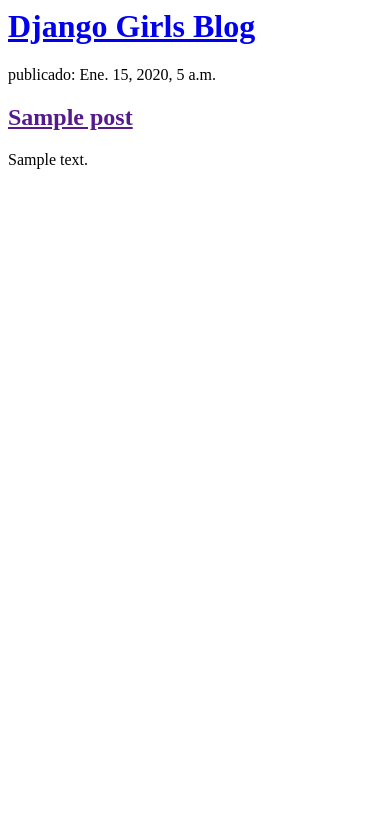
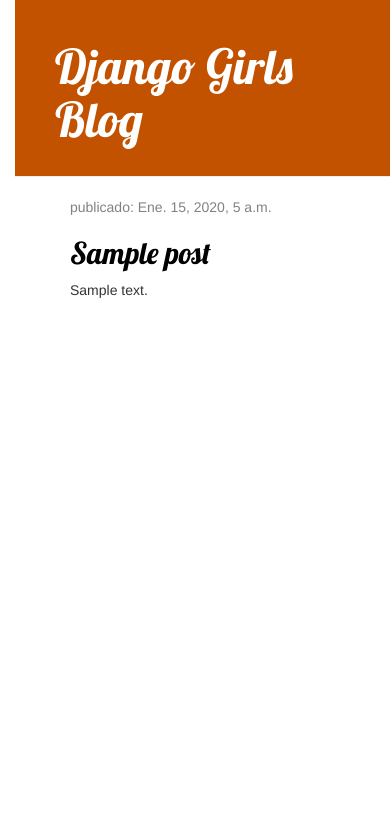
Before and after one commit to miguepoloc/django_girls, a Django app: template blog/templates/blog/post_list.html in a window 390 px wide. Shown: the top 827 px of the page. Run offline with Django 3.2, Linux system fonts and the light colour scheme; the template is opened without the code that fills it: values that come from a table or form of the project are taken from there, others are empty; tables that the repository leaves empty hold one stand-in row (values such as "Sample post"); some libraries are stand-ins or nearby versions.

Commit message:
Mejoras de colores

```diff
--- a/blog/templates/blog/post_list.html
+++ b/blog/templates/blog/post_list.html
@@ -1,22 +1,33 @@
+{% load static %}
 <html>
 
 <head>
     <title>Django Girls blog</title>
+    <link rel="stylesheet" href="//maxcdn.bootstrapcdn.com/bootstrap/3.2.0/css/bootstrap.min.css">
+    <link rel="stylesheet" href="//maxcdn.bootstrapcdn.com/bootstrap/3.2.0/css/bootstrap-theme.min.css">
+    <link rel="stylesheet" href="{% static 'css/blog.css' %}">
+    <link href="//fonts.googleapis.com/css?family=Lobster&subset=latin,latin-ext" rel="stylesheet" type="text/css">
 </head>
 
 <body>
-    <div>
+    <div class="page-header">
         <h1><a href="/">Django Girls Blog</a></h1>
     </div>
 
-    <div>
-        {% for post in posts %}
-        <div>
-            <p> publicado: {{ post.published_date }}</p>
-            <h2><a href="">{{ post.title }}</a></h2>
-            <p>{{ post.text|linebreaksbr }}</p>
+    <div class="content container">
+        <div class="row">
+            <div class="col-md-8">
+                {% for post in posts %}
+                <div class="post">
+                    <div class="date">
+                        <p>publicado: {{ post.published_date }}</p>
+                    </div>
+                    <h2><a href="">{{ post.title }}</a></h2>
+                    <p>{{ post.text|linebreaksbr }}</p>
+                </div>
+                {% endfor %}
+            </div>
         </div>
-        {% endfor %}
     </div>
 </body>
 
--- a/django_girls/settings.py
+++ b/django_girls/settings.py
@@ -118,5 +118,9 @@
 # Static files (CSS, JavaScript, Images)
 # https://docs.djangoproject.com/en/2.2/howto/static-files/
 
+STATIC_ROOT = os.path.join(BASE_DIR, 'staticfiles')
 STATIC_URL = '/static/'
-STATIC_ROOT = os.path.join(BASE_DIR, 'static')
+
+STATICFILES_DIRS = [
+    os.path.join(BASE_DIR, "static"),
+]
--- /dev/null
+++ b/static/css/blog.css
@@ -0,0 +1,66 @@
+h1 a,
+h2 a {
+    color: #FCA205;
+    font-family: 'Lobster';
+}
+
+body {
+    padding-left: 15px;
+}
+
+.page-header {
+    background-color: #C25100;
+    margin-top: 0;
+    padding: 20px 20px 20px 40px;
+}
+
+.page-header h1,
+.page-header h1 a,
+.page-header h1 a:visited,
+.page-header h1 a:active {
+    color: #ffffff;
+    font-size: 36pt;
+    text-decoration: none;
+}
+
+.content {
+    margin-left: 40px;
+}
+
+h1,
+h2,
+h3,
+h4 {
+    font-family: 'Lobster', cursive;
+}
+
+.date {
+    color: #828282;
+}
+
+.save {
+    float: right;
+}
+
+.post-form textarea,
+.post-form input {
+    width: 100%;
+}
+
+.top-menu,
+.top-menu:hover,
+.top-menu:visited {
+    color: #ffffff;
+    float: right;
+    font-size: 26pt;
+    margin-right: 20px;
+}
+
+.post {
+    margin-bottom: 70px;
+}
+
+.post h2 a,
+.post h2 a:visited {
+    color: #000000;
+}
```
